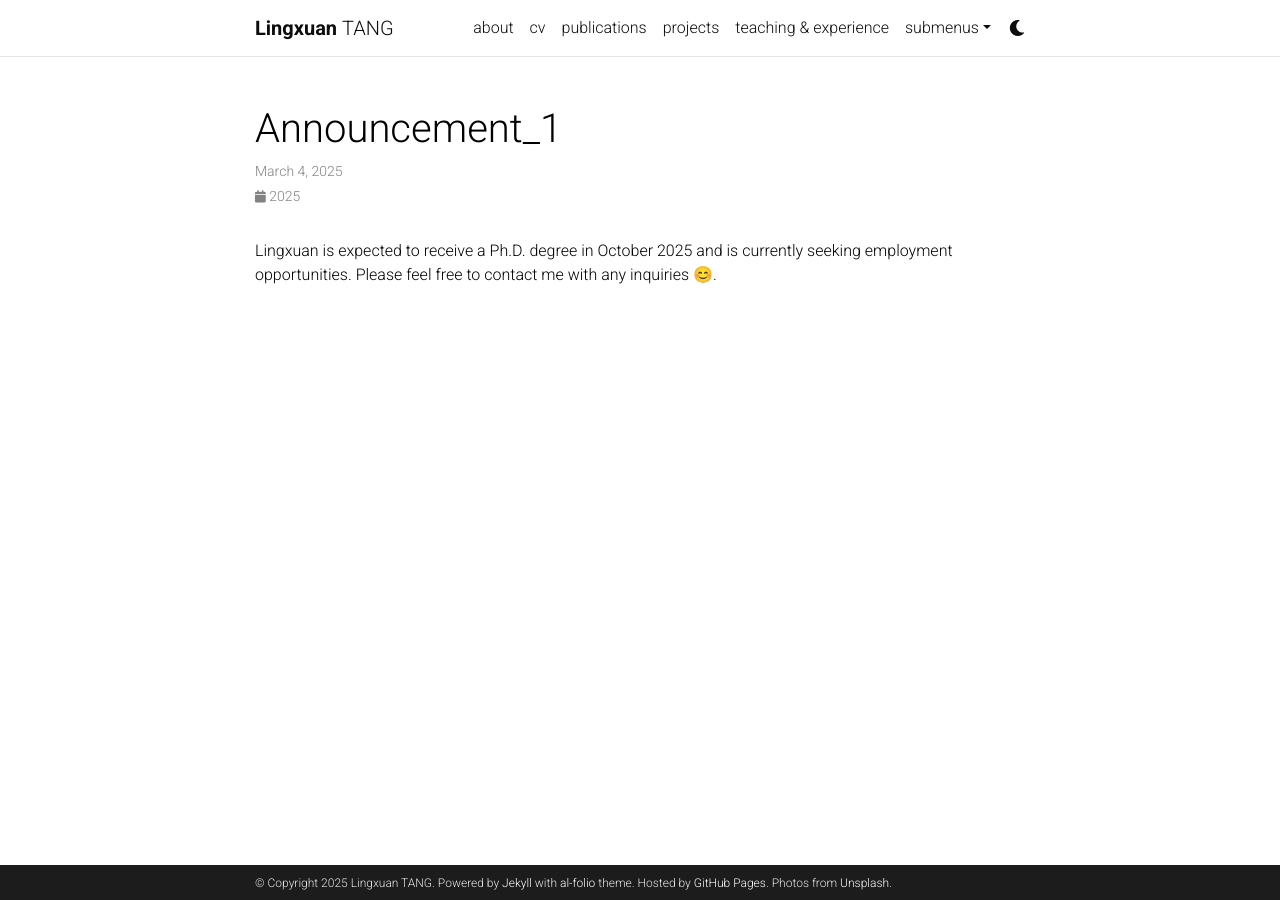
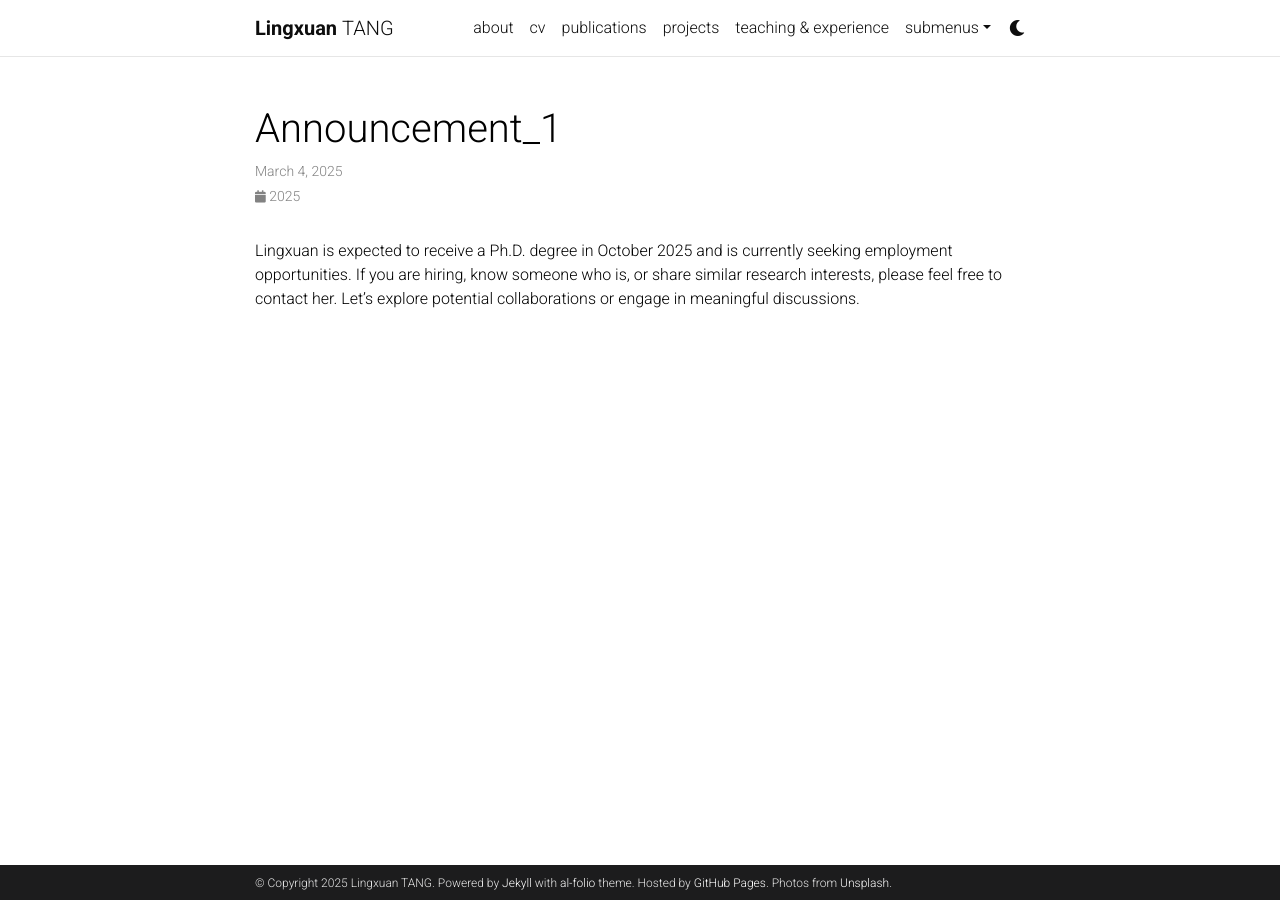
Before and after one commit to LingxuanTANG/LingxuanTANG.github.io, a Jekyll site: the page built from _news/announcement_1.md, in a window 1280 px wide. Built offline with Jekyll 4.4.1, drawn with Linux system fonts in a browser that asks for light colours; emoji names are drawn with the system emoji font; comment, search, counter and statistics services are not loaded; a style sheet for code colours, icons or effects is not loaded.

Commit message:
Update announcement_1.md

```diff
--- a/_news/announcement_1.md
+++ b/_news/announcement_1.md
@@ -5,4 +5,4 @@
 related_posts: false
 ---
 
-Lingxuan is expected to receive a Ph.D. degree in October 2025 and is currently seeking employment opportunities. Please feel free to contact me with any inquiries :blush:.
+Lingxuan is expected to receive a Ph.D. degree in October 2025 and is currently seeking employment opportunities. If you are hiring, know someone who is, or share similar research interests, please feel free to contact her. Let's explore potential collaborations or engage in meaningful discussions.
```
